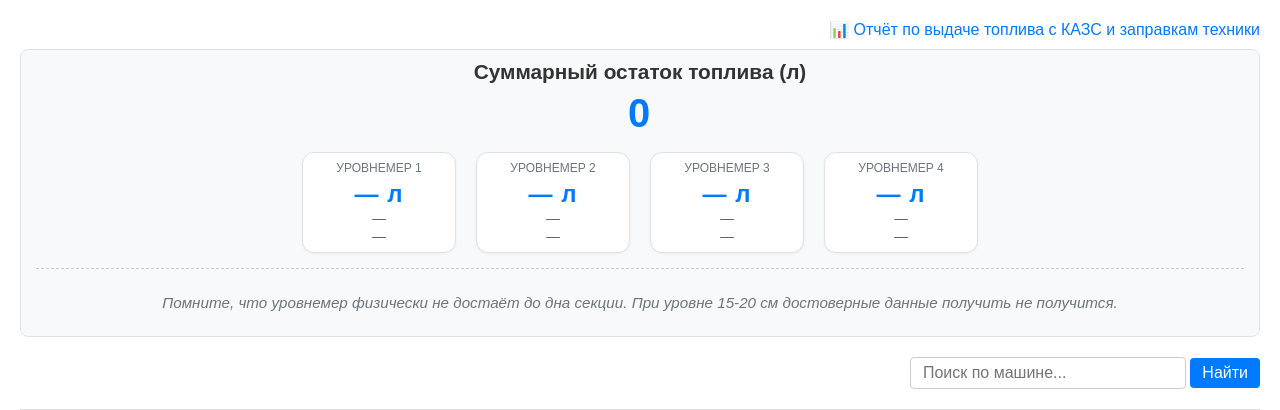
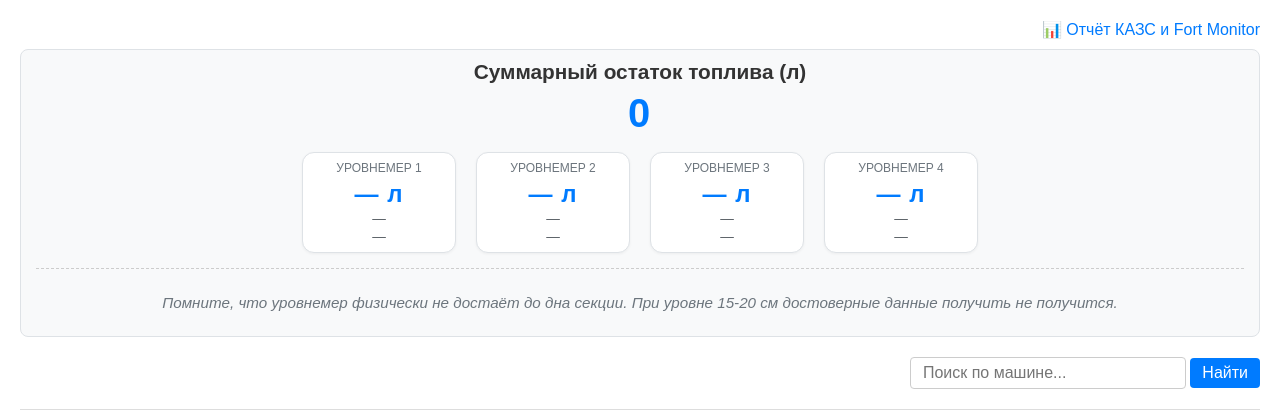
Before and after one commit to keinen87/kazs, a Django app: page /fillings/ in a window 1280 px wide. Shown: the top 410 px of the page. Run offline with Django 5.2, Linux system fonts and the light colour scheme; data that the repository does not hold is empty.

Commit message:
fixed link caption

```diff
--- a/report_app/templates/fillings_list.html
+++ b/report_app/templates/fillings_list.html
@@ -101,7 +101,7 @@
 
 {% block content %}
     <div style="text-align: right; margin-bottom: 10px;">
-        <a href="{% url 'report_app:fuel_report' %}" style="color: #007bff; text-decoration: none;">📊 Отчёт по выдаче топлива с КАЗС и заправкам техники</a>
+        <a href="{% url 'report_app:fuel_report' %}" style="color: #007bff; text-decoration: none;">📊 Отчёт КАЗС и Fort Monitor</a>
     </div>
 
     <div class="fuel-balance">
```
